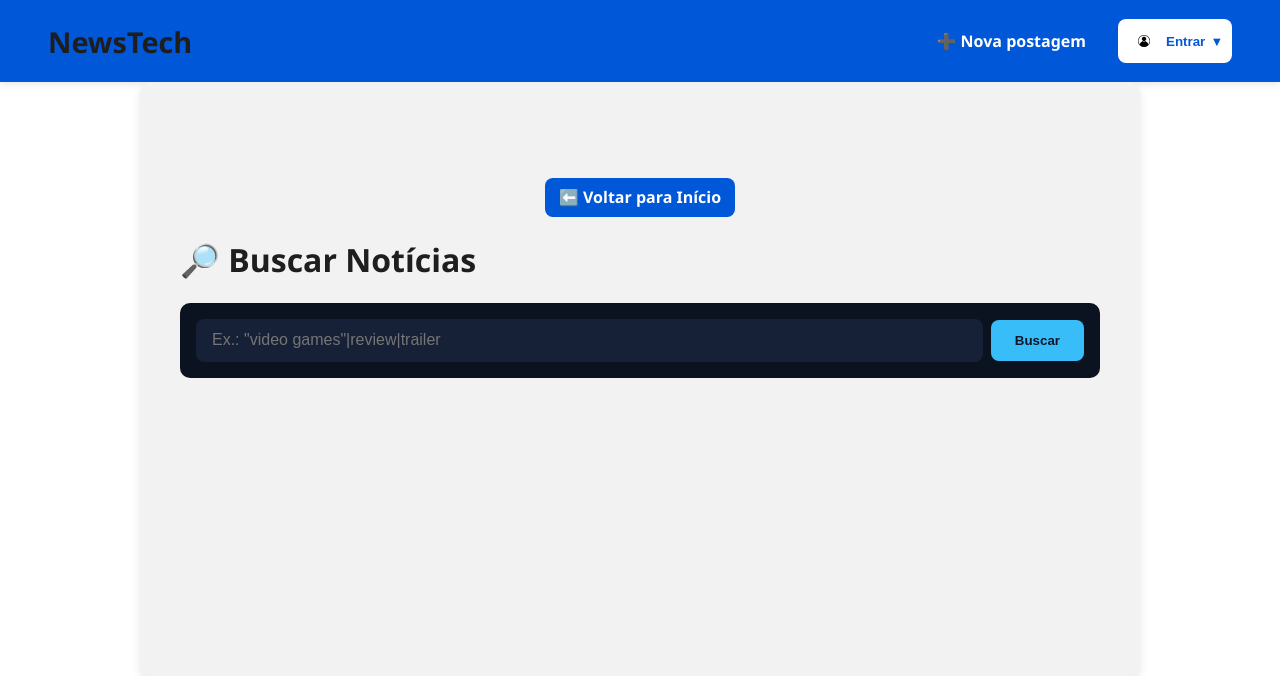
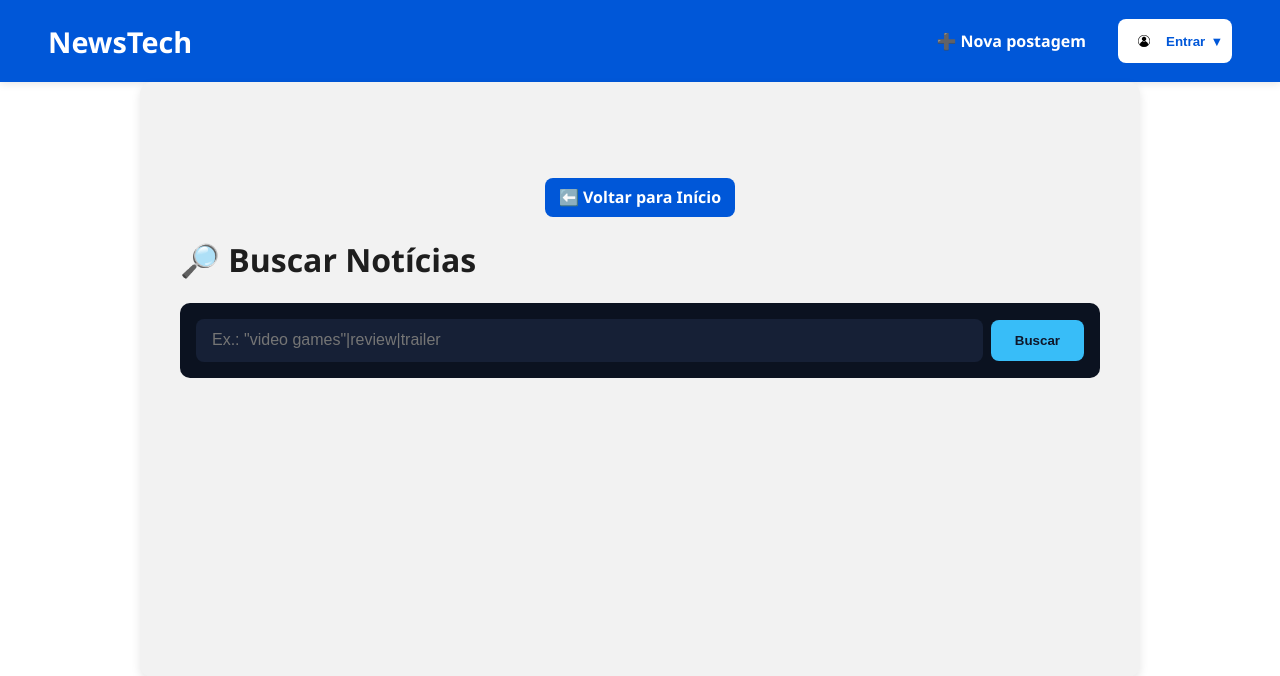
Before and after one commit to Diegames10/NewsTechApp, a Flask app: page /buscar-chat in a window 1280 px wide. Shown: the top 676 px of the page. Run offline with Flask 3, Linux system fonts and the light colour scheme; parts of the project's set-up code (start-up, migrations or seed data) failed here and were passed over.

Commit message:
Update news.html

```diff
--- a/login_app/templates/news.html
+++ b/login_app/templates/news.html
@@ -27,10 +27,6 @@
       color: var(--text, #f1f5f9);
       font-family: "Segoe UI", system-ui, -apple-system, sans-serif;
     }
-
-  h1 {
-      color: var(--text, #f1f5f9);
-  }
 
 
 
```
